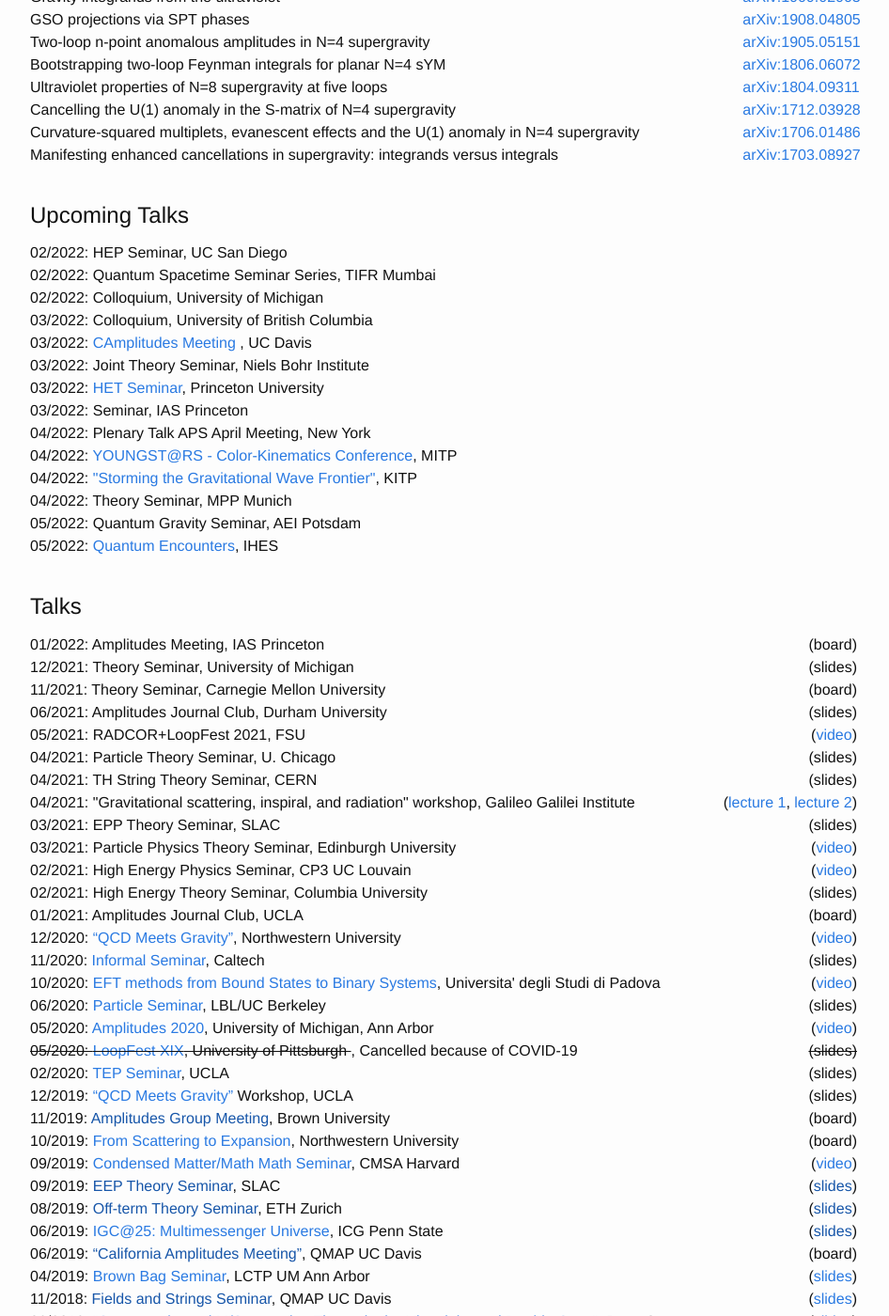
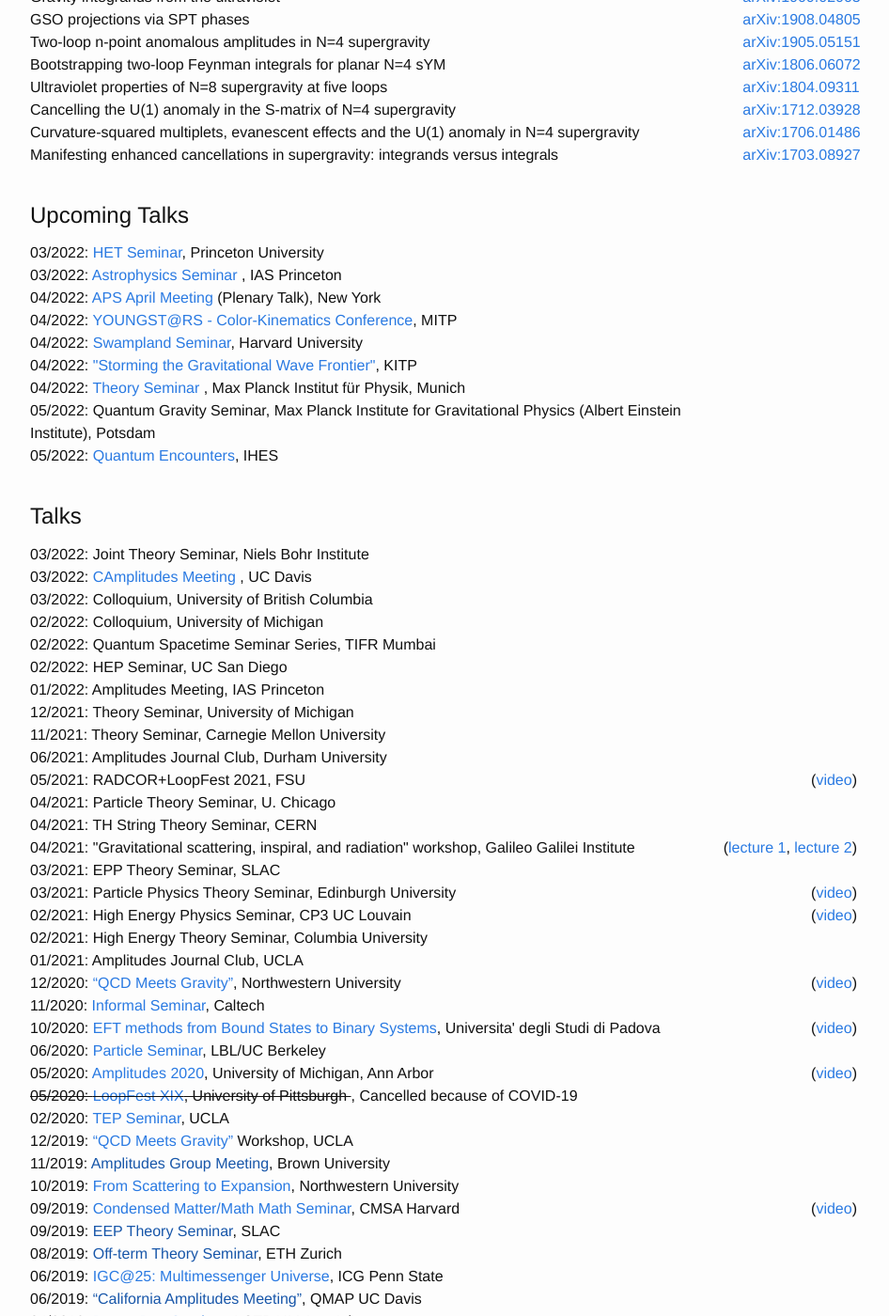
Before and after one commit to julioparra/julioparra.github.io, a Jekyll site: the page built from index.md, in a window 1280 px wide and 1400 px high, scrolled down 919 px. Shown: the whole window at 94% size, without its empty margins (168-1114 px from the left). Built offline with Jekyll 4.4.1, drawn with Linux system fonts in a browser that asks for light colours; nearby versions of some CDN libraries; some of the changed text lies outside the part shown.

Commit message:
Added new talk

```diff
--- a/index.md
+++ b/index.md
@@ -135,39 +135,15 @@
 #### Upcoming Talks ####
 
 <div class="row">
-    <div class="col-10"> 02/2022: HEP Seminar, UC San Diego</div>
-    <div class="col-2" style="text-align:right"> </div>
-</div>
-<div class="row">
-    <div class="col-10"> 02/2022: Quantum Spacetime Seminar Series, TIFR Mumbai</div>
-    <div class="col-2" style="text-align:right"> </div>
-</div>
-<div class="row">
-    <div class="col-10"> 02/2022: Colloquium, University of Michigan </div>
-    <div class="col-2" style="text-align:right"> </div>
-</div>
-<div class="row">
-    <div class="col-10"> 03/2022: Colloquium, University of British Columbia </div>
-    <div class="col-2" style="text-align:right"> </div>
-</div>
-<div class="row">
-    <div class="col-10"> 03/2022: <a href="https://qmap.ucdavis.edu/events/ca-amplitudes-meeting-2022">CAmplitudes Meeting </a>, UC Davis </div>
-    <div class="col-2" style="text-align:right"> </div>
-</div>
-<div class="row">
-    <div class="col-10"> 03/2022: Joint Theory Seminar, Niels Bohr Institute</div>
-    <div class="col-2" style="text-align:right"> </div>
-</div>
-<div class="row">
     <div class="col-10"> 03/2022: <a href="https://phy.princeton.edu/events/het-seminar-julio-parra-martinez-caltech-tba-zoom">HET Seminar</a>, Princeton University</div>
     <div class="col-2" style="text-align:right"> </div>
 </div>
 <div class="row">
-    <div class="col-10"> 03/2022: Seminar, IAS Princeton</div>
+    <div class="col-10"> 03/2022: <a href="https://www.ias.edu/sns/astrophysics/astrophysics-seminars"> Astrophysics Seminar </a>, IAS Princeton</div>
     <div class="col-2" style="text-align:right"> </div>
 </div>
 <div class="row">
-    <div class="col-10"> 04/2022: Plenary Talk APS April Meeting,  New York </div>
+    <div class="col-10"> 04/2022:  <a href="https://meetings.aps.org/Meeting/APR22/Session/L01"> APS April Meeting </a> (Plenary Talk), New York </div>
     <div class="col-2" style="text-align:right">  </div>
 </div>
 <div class="row">
@@ -175,15 +151,19 @@
     <div class="col-2" style="text-align:right">  </div>
 </div>
 <div class="row">
+    <div class="col-10"> 04/2022:<a href="https://hetg.physics.harvard.edu/seminar-schedule"> Swampland Seminar</a>, Harvard University </div>
+    <div class="col-2" style="text-align:right">   </div>
+</div>
+<div class="row">
     <div class="col-10"> 04/2022: <a href="https://www.kitp.ucsb.edu/activities/gwaves-c22">"Storming the Gravitational Wave Frontier"</a>, KITP </div>
     <div class="col-2" style="text-align:right">  </div>
 </div>
 <div class="row">
-    <div class="col-10"> 04/2022: Theory Seminar, MPP Munich </div>
+    <div class="col-10"> 04/2022: <a href="https://indico.mpp.mpg.de/category/54/"> Theory Seminar </a>, Max Planck Institut für Physik, Munich </div>
     <div class="col-2" style="text-align:right">  </div>
 </div>
 <div class="row">
-    <div class="col-10"> 05/2022: Quantum Gravity Seminar, AEI Potsdam </div>
+    <div class="col-10"> 05/2022: Quantum Gravity Seminar, Max Planck Institute for Gravitational Physics (Albert Einstein Institute), Potsdam </div>
     <div class="col-2" style="text-align:right">  </div>
 </div>
 <div class="row">
@@ -198,20 +178,44 @@
 #### Talks ####
 
 <div class="row">
+    <div class="col-10"> 03/2022: Joint Theory Seminar, Niels Bohr Institute</div>
+    <div class="col-2" style="text-align:right"> </div>
+</div>
+<div class="row">
+    <div class="col-10"> 03/2022: <a href="https://qmap.ucdavis.edu/events/ca-amplitudes-meeting-2022">CAmplitudes Meeting </a>, UC Davis </div>
+    <div class="col-2" style="text-align:right"> </div>
+</div>
+<div class="row">
+    <div class="col-10"> 03/2022: Colloquium, University of British Columbia </div>
+    <div class="col-2" style="text-align:right"> </div>
+</div>
+<div class="row">
+    <div class="col-10"> 02/2022: Colloquium, University of Michigan </div>
+    <div class="col-2" style="text-align:right"> </div>
+</div>
+<div class="row">
+    <div class="col-10"> 02/2022: Quantum Spacetime Seminar Series, TIFR Mumbai</div>
+    <div class="col-2" style="text-align:right"> </div>
+</div>
+<div class="row">
+    <div class="col-10"> 02/2022: HEP Seminar, UC San Diego</div>
+    <div class="col-2" style="text-align:right"> </div>
+</div>
+<div class="row">
     <div class="col-10"> 01/2022: Amplitudes Meeting, IAS Princeton </div>
-    <div class="col-2" style="text-align:right"> (board) </div>
+    <div class="col-2" style="text-align:right"> </div>
 </div>
 <div class="row">
     <div class="col-10"> 12/2021: Theory Seminar, University of Michigan </div>
-    <div class="col-2" style="text-align:right"> (slides) </div>
+    <div class="col-2" style="text-align:right">  </div>
 </div>
 <div class="row">
     <div class="col-10"> 11/2021: Theory Seminar, Carnegie Mellon University </div>
-    <div class="col-2" style="text-align:right"> (board) </div>
+    <div class="col-2" style="text-align:right">  </div>
 </div>
 <div class="row">
     <div class="col-10"> 06/2021: Amplitudes Journal Club,  Durham University </div>
-    <div class="col-2" style="text-align:right"> (slides) </div>
+    <div class="col-2" style="text-align:right">  </div>
 </div>
 <div class="row">
     <div class="col-10"> 05/2021: RADCOR+LoopFest 2021,  FSU </div>
@@ -219,11 +223,11 @@
 </div>
 <div class="row">
     <div class="col-10"> 04/2021: Particle Theory Seminar,  U. Chicago </div>
-    <div class="col-2" style="text-align:right"> (slides) </div>
+    <div class="col-2" style="text-align:right">  </div>
 </div>
 <div class="row">
     <div class="col-10"> 04/2021: TH String Theory Seminar,  CERN </div>
-    <div class="col-2" style="text-align:right"> (slides) </div>
+    <div class="col-2" style="text-align:right">  </div>
 </div>
 <div class="row">
     <div class="col-9"> 04/2021: "Gravitational scattering, inspiral, and radiation" workshop,  Galileo Galilei Institute </div>
@@ -231,7 +235,7 @@
 </div>
 <div class="row">
     <div class="col-10"> 03/2021: EPP Theory Seminar,  SLAC </div>
-    <div class="col-2" style="text-align:right"> (slides) </div>
+    <div class="col-2" style="text-align:right">  </div>
 </div>
 <div class="row">
     <div class="col-10"> 03/2021: Particle Physics Theory Seminar,  Edinburgh University </div>
@@ -243,11 +247,11 @@
 </div>
 <div class="row">
     <div class="col-10"> 02/2021: High Energy Theory Seminar,  Columbia University </div>
-    <div class="col-2" style="text-align:right"> (slides) </div>
+    <div class="col-2" style="text-align:right">  </div>
 </div>
 <div class="row">
     <div class="col-10"> 01/2021: Amplitudes Journal Club,  UCLA </div>
-    <div class="col-2" style="text-align:right"> (board) </div>
+    <div class="col-2" style="text-align:right">  </div>
 </div>
 <div class="row">
     <div class="col-10"> 12/2020: <a href="https://indico.desy.de/event/27454/overview">“QCD Meets Gravity”</a>,  Northwestern University </div>
@@ -255,7 +259,7 @@
 </div>
 <div class="row">
     <div class="col-10"> 11/2020: <a href="https://www.theory.caltech.edu/seminars/high-energy-theory-informal-meeting">Informal Seminar</a>,  Caltech </div>
-    <div class="col-2" style="text-align:right"> (slides) </div>
+    <div class="col-2" style="text-align:right">  </div>
 </div>
 <div class="row">
     <div class="col-10"> 10/2020: <a href="https://indico.dfa.unipd.it/event/11/overview">EFT methods from Bound States to Binary Systems</a>, Universita' degli Studi di Padova </div>
@@ -263,7 +267,7 @@
 </div>
 <div class="row">
     <div class="col-10"> 06/2020: <a href="https://www-theory.lbl.gov/wordpress/?page_id=6741">Particle Seminar</a>,  LBL/UC Berkeley </div>
-    <div class="col-2" style="text-align:right"> (slides) </div>
+    <div class="col-2" style="text-align:right">  </div>
 </div>
 <div class="row">
     <div class="col-10"> 05/2020: <a href="https://sites.google.com/umich.edu/amplitudes-2020-at-michigan">Amplitudes 2020</a>,  University of Michigan, Ann Arbor </div>
@@ -271,23 +275,23 @@
 </div>
 <div class="row">
     <div class="col-10"> <s> 05/2020: <a href="https://indico.cern.ch/event/866125/overview">LoopFest XIX</a>, University of Pittsburgh  </s>,  Cancelled because of COVID-19 </div>
-    <div class="col-2" style="text-align:right">  <s> (slides) </s> </div>
+    <div class="col-2" style="text-align:right">  <s>  </s> </div>
 </div>
 <div class="row">
     <div class="col-10">  02/2020: <a href="http://bhaumik-institute.physics.ucla.edu/seminars-and-colloquia">TEP Seminar</a>,  UCLA  </div>
-    <div class="col-2" style="text-align:right"> (slides) </div>
+    <div class="col-2" style="text-align:right">  </div>
 </div>
 <div class="row">
     <div class="col-10"> 12/2019: <a href="http://bhaumik-institute.physics.ucla.edu/QCD%20Meets%20Gravity%202019">“QCD Meets Gravity”</a>  Workshop, UCLA </div>
-    <div class="col-2" style="text-align:right"> (slides) </div>
+    <div class="col-2" style="text-align:right">  </div>
 </div>
 <div class="row">
     <div class="col-10"> 11/2019: <a href="">Amplitudes Group Meeting</a>, Brown University <br> </div>
-    <div class="col-2" style="text-align:right"> (board)  </div>
+    <div class="col-2" style="text-align:right">   </div>
 </div>
 <div class="row">
     <div class="col-10"> 10/2019: <a href="https://indico.desy.de/indico/event/24148/overview">From Scattering to Expansion</a>, Northwestern University <br> </div>
-    <div class="col-2" style="text-align:right"> (board)  </div>
+    <div class="col-2" style="text-align:right">   </div>
 </div>
 <div class="row">
     <div class="col-10"> 09/2019: <a href="https://cmsa.fas.harvard.edu/quantum-matter-seminar/">Condensed Matter/Math Math Seminar</a>, CMSA Harvard <br> </div>
@@ -295,51 +299,51 @@
 </div>
 <div class="row">
     <div class="col-10"> 09/2019: <a href="">EEP Theory Seminar</a>, SLAC  <br> </div>
-    <div class="col-2" style="text-align:right"> (<a href="">slides</a>)  </div>
+    <div class="col-2" style="text-align:right">   </div>
 </div>
 <div class="row">
     <div class="col-10"> 08/2019: <a href="">Off-term Theory Seminar</a>, ETH Zurich  <br> </div>
-    <div class="col-2" style="text-align:right"> (<a href="">slides</a>)  </div>
+    <div class="col-2" style="text-align:right">   </div>
 </div>
 <div class="row">
     <div class="col-10"> 06/2019: <a href="http://gravity.psu.edu/events/igc25/index_igc25.shtml">IGC@25: Multimessenger Universe</a>, ICG Penn State  <br> </div>
-    <div class="col-2" style="text-align:right"> (<a href="">slides</a>)  </div>
+    <div class="col-2" style="text-align:right">   </div>
 </div>
 <div class="row">
     <div class="col-10"> 06/2019: <a href="">“California Amplitudes Meeting”</a>, QMAP UC Davis  </div>
-    <div class="col-2" style="text-align:right">  (board) </div>
+    <div class="col-2" style="text-align:right">   </div>
 </div>
 <div class="row">
     <div class="col-10"> 04/2019: <a href="http://lctp.physics.lsa.umich.edu/brown-bag-seminars">Brown Bag Seminar</a>, LCTP UM Ann Arbor <br> </div>
-    <div class="col-2" style="text-align:right"> (<a href="/talks/201904_UMAnnArbor.pdf">slides</a>)  </div>
+    <div class="col-2" style="text-align:right">   </div>
 </div>
 <div class="row">
     <div class="col-10"> 11/2018: <a href="">Fields and Strings Seminar</a>, QMAP UC Davis <br> </div>
-    <div class="col-2" style="text-align:right">  (<a href="/talks/201811_UCDavis.pdf">slides</a>) </div>
+    <div class="col-2" style="text-align:right">   </div>
 </div>
 <div class="row">
     <div class="col-10"> 09/2018: <a href="http://gravity.psu.edu/events/superstring_supergravity/index_sstu.shtml">"Supergravity and M/Superstring Theory in the Ultraviolet and Double Copy"</a>, Penn State  </div>
-    <div class="col-2" style="text-align:right"> (<a href="http://gravity.psu.edu/events/superstring_supergravity/talks/parra-martinez_sstu2018.pdf">slides</a>)  </div>
+    <div class="col-2" style="text-align:right">   </div>
 </div>
 <div class="row">
     <div class="col-10"> 06/2018: <a href="http://qmap.ucdavis.edu/events/events-past-events/amplitudes-summer-school">“Amplitudes Summer School”</a>, Gong Show, QMAP UC Davis </div>
-    <div class="col-2" style="text-align:right"> (<a href="http://qmap.ucdavis.edu/application/files/7315/2886/5415/450_ParraMartinez.pdf">slides</a>) </div>
+    <div class="col-2" style="text-align:right">  </div>
 </div>
 <div class="row">
     <div class="col-10"> 04/2018: <a href="https://sites.google.com/site/calamps2018/home">“California Amplitudes Meeting”</a>, SLAC National Accelerator Laboratory </div>
-    <div class="col-2" style="text-align:right"> (board) </div>
+    <div class="col-2" style="text-align:right">  </div>
 </div>
 <div class="row">
     <div class="col-10"> 03/2018: <a href="http://www.tapir.caltech.edu/~pcgm34/">“34th Pacific Coast Gravity Meeting”</a>, Caltech </div>
-    <div class="col-2" style="text-align:right">  (<a href="/talks/201803_APS_PCGM_Caltech.pdf">slides</a>) </div>
+    <div class="col-2" style="text-align:right">   </div>
 </div>
 <div class="row">
     <div class="col-10"> 12/2017: <a href="http://bhaumik-institute.physics.ucla.edu/qcdmg2017_schedule.html">“QCD Meets Gravity”</a>  Workshop, UCLA </div>
-    <div class="col-2" style="text-align:right"> (<a href="/talks/201712_QCDmeetsGravity.pdf">slides</a>) </div>
+    <div class="col-2" style="text-align:right">  </div>
 </div>
 <div class="row">
     <div class="col-10"> 07/2017: <a href="">String Theory Seminar</a>, Max Planck Institute for Gravitational Physics (AEI) </div>
-    <div class="col-2" style="text-align:right">  (<a href="/talks/201707_AEIPotsdam.pdf">slides</a>) </div>
+    <div class="col-2" style="text-align:right">   </div>
 </div>
 <div class="row">
     <div class="col-10"> 06/2017: <a href="https://www.kitp.ucsb.edu/activities/scamp17">“Scattering Amplitudes: from Gauge Theory to Gravity”</a> Workshop, KITP </div>
@@ -347,22 +351,22 @@
 </div>
 <div class="row">
     <div class="col-10"> 12/2016: <a href="http://qmap.ucdavis.edu/events/events-past-events/fsg2016/events-fsg2016-program">“Recent Developments in Fields, Strings, and Gravity”</a> Gong Show, QMAP UC Davis </div>
-    <div class="col-2" style="text-align:right"> (<a href="/talks/201612_FSGDavis.pdf">slides</a>) </div>
+    <div class="col-2" style="text-align:right">  </div>
 </div>
 <div class="row">
     <div class="col-10"> 10/2016: <a href="http://bhaumik-institute.physics.ucla.edu/amplitudes-workshop-schedule.html">“California Amplitudes Meeting”</a>, UCLA </div>
-    <div class="col-2" style="text-align:right">  (board) </div>
+    <div class="col-2" style="text-align:right">   </div>
 </div>
 <div class="row">
     <div class="col-10"> 06/2016: <a href="http://qmap.ucdavis.edu/events/events-past-events/amplitudes-meeting">“California Amplitudes Meeting”</a>, QMAP UC Davis  </div>
-    <div class="col-2" style="text-align:right">  (board) </div>
+    <div class="col-2" style="text-align:right">   </div>
 </div>
 
 <br>
 
 <div class="row">
     <div class="col-6">  </div>
-    <div class="col-6" style="text-align:right">  Updated: 02/16/22 </div>
+    <div class="col-6" style="text-align:right">  Updated: 03/11/22 </div>
 </div>
 
 <!--
```
